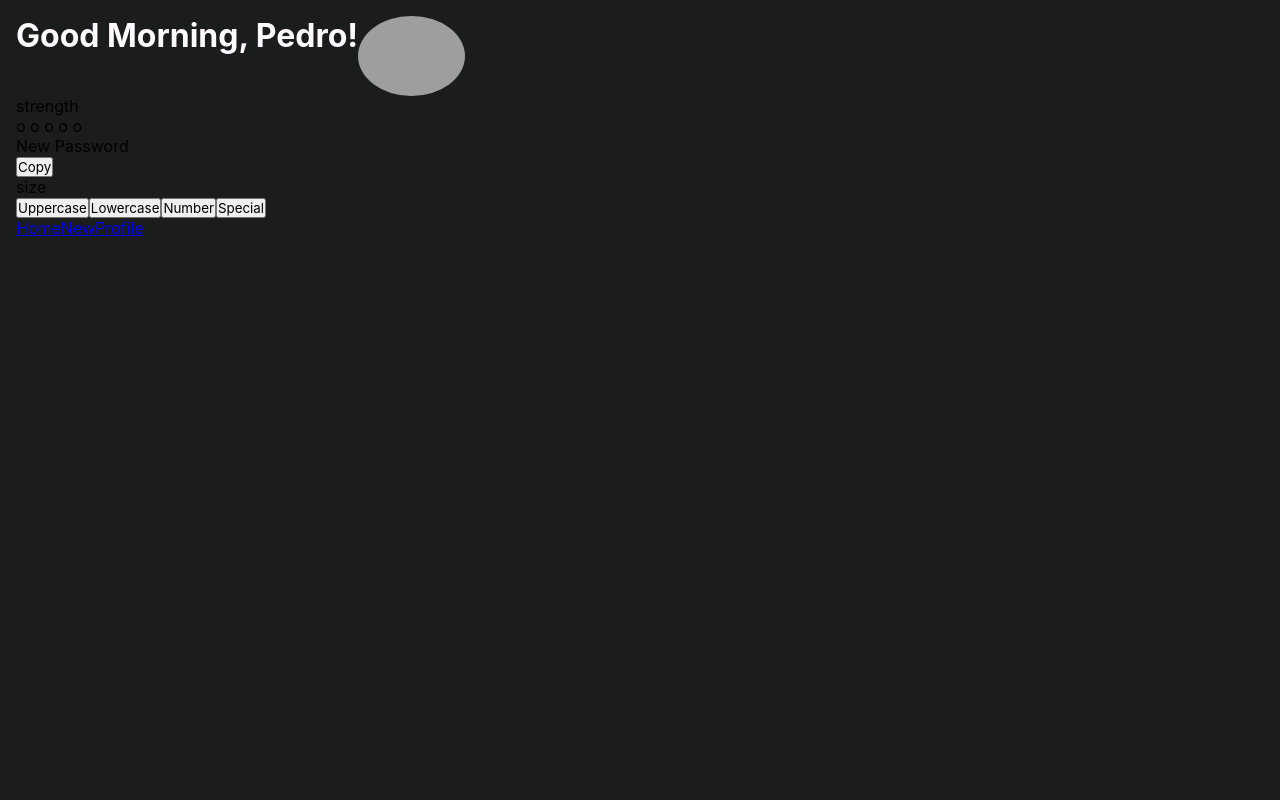
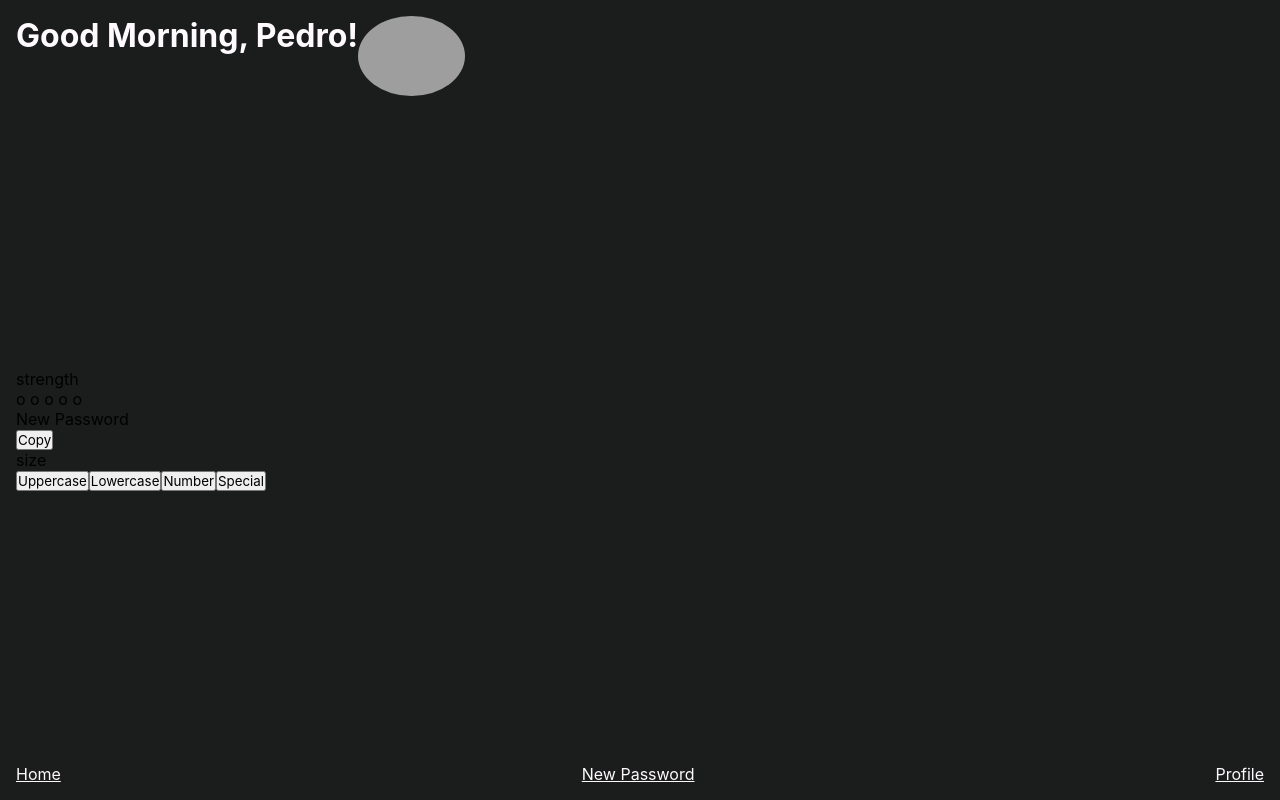
Before and after one commit to PedroHammes/Password-Generator, a React (Vite) app: page / in a window 1280 px wide. Built offline with nearby package versions, Linux system fonts and the light colour scheme; grey boxes are pictures that could not be loaded.

Commit message:
Footer component

```diff
--- a/src/App.jsx
+++ b/src/App.jsx
@@ -1,3 +1,4 @@
+import Footer from './components/Footer/footer'
 import Header from './components/Header/header'
 import styles from './styles/app.module.css'
 
@@ -28,11 +29,7 @@ export default function App() {
         </div>
       </main>
 
-      <footer>
-        <a href="#">Home</a>
-        <a href="#">New</a>
-        <a href="#">Profile</a>
-      </footer>
+      <Footer />
     </div>
   )
 }
--- /dev/null
+++ b/src/components/Footer/footer.jsx
@@ -0,0 +1,11 @@
+import styles from './style.module.css'
+
+export default function Footer() {
+    return (
+        <footer>
+            <a href="#">Home</a>
+            <a href="#">New Password</a>
+            <a href="#">Profile</a>
+        </footer>
+    )
+}
--- /dev/null
+++ b/src/components/Footer/style.module.css
@@ -0,0 +1,9 @@
+footer {
+    display: flex;
+    flex-flow: row nowrap;
+    justify-content: space-between;
+}
+
+a {
+    color: #fefafe;
+}
--- a/src/styles/app.module.css
+++ b/src/styles/app.module.css
@@ -1,6 +1,10 @@
 .app {
     height: 100vh;
+    padding: 1rem;
+
     background-color: #1b1c1c;
 
-    padding: 1rem;
+    display: flex;
+    flex-flow: column wrap;
+    justify-content: space-between;
 }
```
